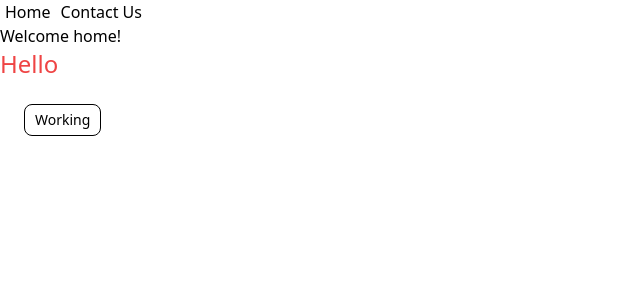
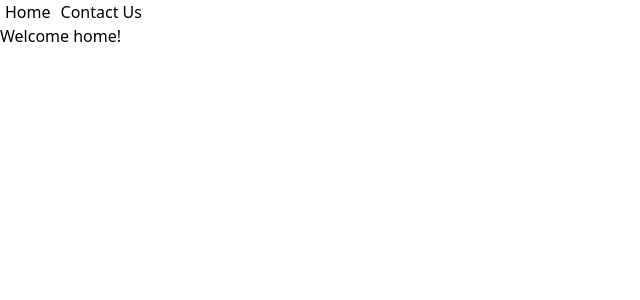
Before and after one commit to santhoshi-vijaykumar-nanikeri/react-sandbox, a React (Vite) app: page / in a window 1280 px wide. Shown: the top 300 px of the page, without its empty margins (0-640 px from the left). Built offline with nearby package versions, Linux system fonts and the light colour scheme.

Commit message:
Code cleanup.

```diff
--- a/src/Home.jsx
+++ b/src/Home.jsx
@@ -1,13 +1,5 @@
-import { Button } from "@/components/ui/button";
 function Home() {
-  return (
-    <h1>
-      Welcome home! <div className="text-red-500 text-2xl">Hello</div>{" "}
-      <div className="p-6">
-        <Button variant="outline">Working</Button>
-      </div>
-    </h1>
-  );
+  return <h1>Welcome home!</h1>;
 }
 
 export default Home;
```
